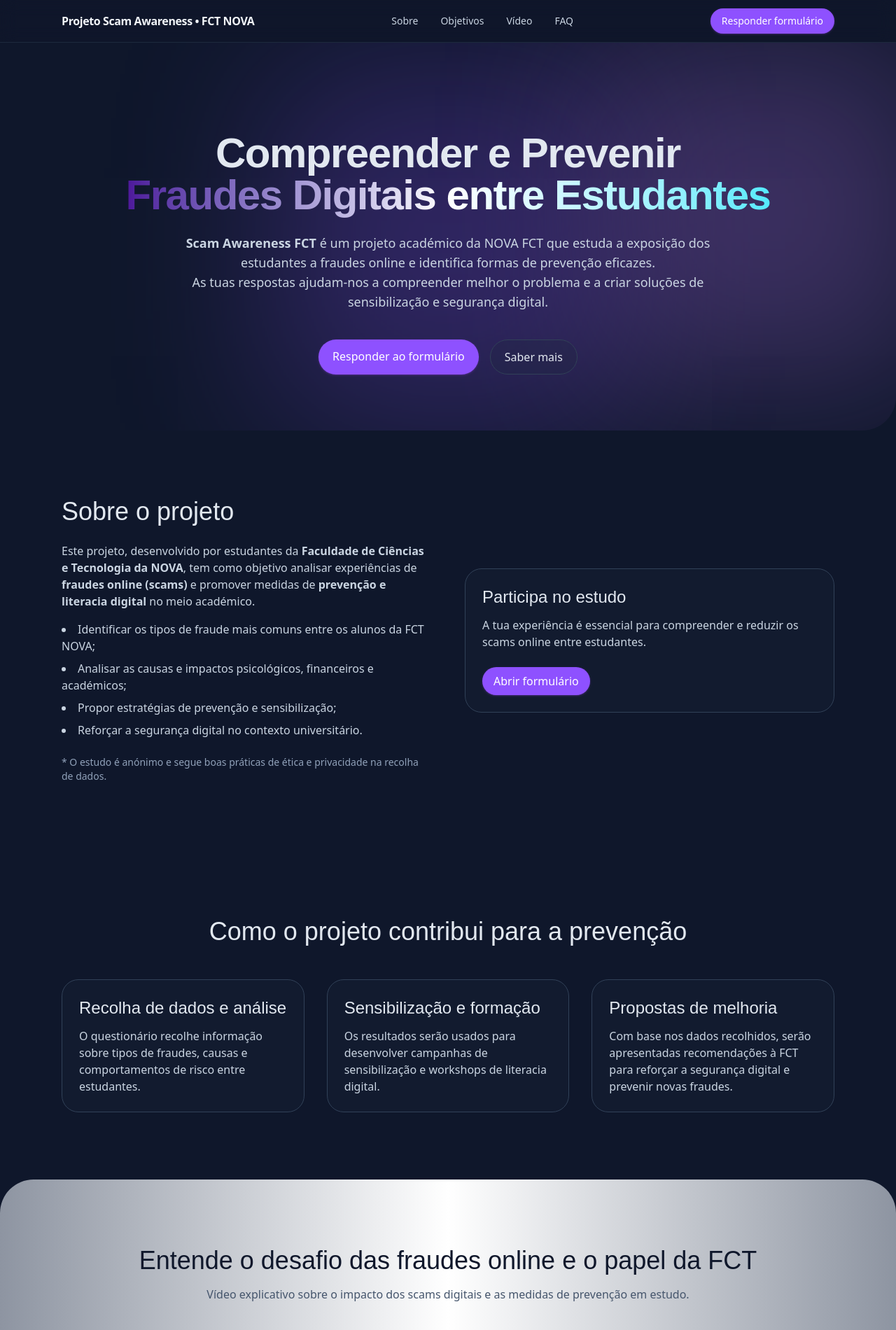
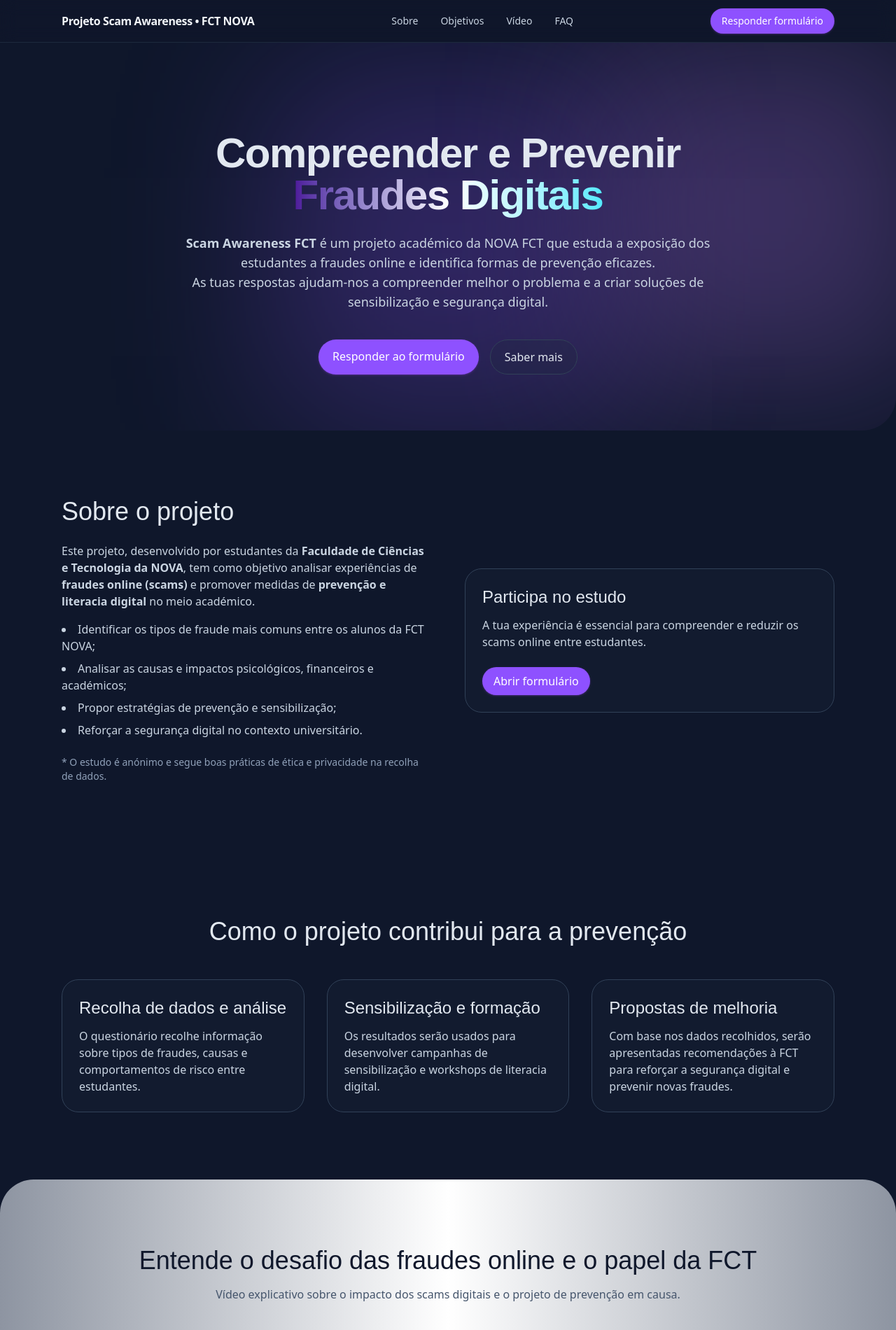
Before and after one commit to novashieldai-maker/website, a website built with Vite: page index.html in a window 1280 px wide. Shown: the top 1900 px of the page at 70% size. Built offline with nearby package versions, Linux system fonts and the light colour scheme; grey boxes are pictures that could not be loaded.

Commit message:
Atualizar texto da página inicial

```diff
--- a/index.html
+++ b/index.html
@@ -35,7 +35,7 @@
 
       <div class="max-w-6xl mx-auto px-6 md:pt-32 pt-16 md:pb-20 pb-12 text-center">
         <h1 class="tracking-tight font-['Rationale',_sans-serif] text-4xl md:text-6xl font-extrabold">
-          Compreender e Prevenir <span class="text-transparent bg-clip-text bg-gradient-to-r from-violet-900 via-white to-cyan-300"><br>Fraudes Digitais entre Estudantes</span>
+          Compreender e Prevenir <span class="text-transparent bg-clip-text bg-gradient-to-r from-violet-900 via-white to-cyan-300"><br>Fraudes Digitais</span>
         </h1>
         <p class="mt-6 text-lg text-slate-300 max-w-3xl mx-auto">
           <strong>Scam Awareness FCT</strong> é um projeto académico da NOVA FCT que estuda a exposição dos estudantes a fraudes online e identifica formas de prevenção eficazes.<br>
@@ -122,7 +122,7 @@
           Entende o desafio das fraudes online e o papel da FCT
         </h2>
         <p class="text-center mt-4 text-slate-600">
-          Vídeo explicativo sobre o impacto dos scams digitais e as medidas de prevenção em estudo.
+          Vídeo explicativo sobre o impacto dos scams digitais e o projeto de prevenção em causa.
         </p>
         <div class="mt-10">
           <div class="relative w-full" style="padding-top: 56.25%;">
@@ -162,7 +162,7 @@
           <div class="p-6 rounded-3xl bg-slate-800/25 border border-slate-700">
             <h3 class="text-xl font-semibold">Quem pode participar?</h3>
             <p class="mt-2 text-slate-300">
-              Todos os alunos, docentes e funcionários da FCT NOVA que tenham experiência ou interesse em segurança digital.
+              Todos os alunos, docentes e funcionários da FCT NOVA que tenham interesse em ajudar para a causa.
             </p>
           </div>
 
```
